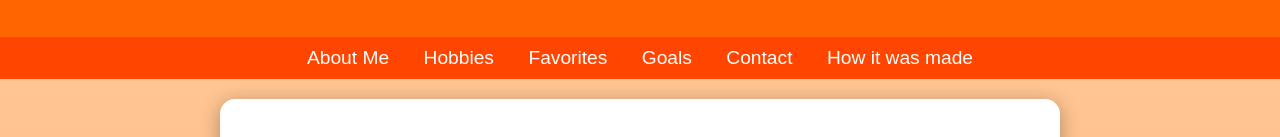
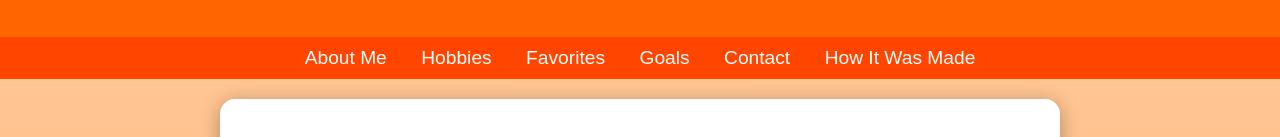
Before and after one commit to leah-hall/website, a plain HTML site: page index.html in a window 1280 px wide. Shown: the part 143-280 px from the top of the page. Drawn offline with Linux system fonts and the light colour scheme.

Commit message:
Capital Letters: How It Was Made

```diff
--- a/index.html
+++ b/index.html
@@ -183,7 +183,7 @@
         <a href="#favorites">Favorites</a>
         <a href="#goals">Goals</a>
         <a href="#contact">Contact</a>
-        <a href="how-it-was-made.html">How it was made</a>
+        <a href="how-it-was-made.html">How It Was Made</a>
     </nav>
 
     <div class="content" id="about">
```
